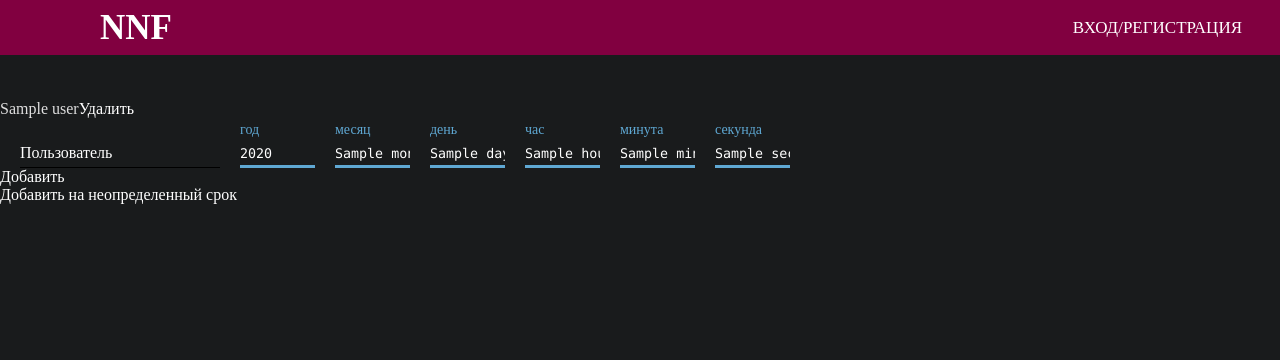
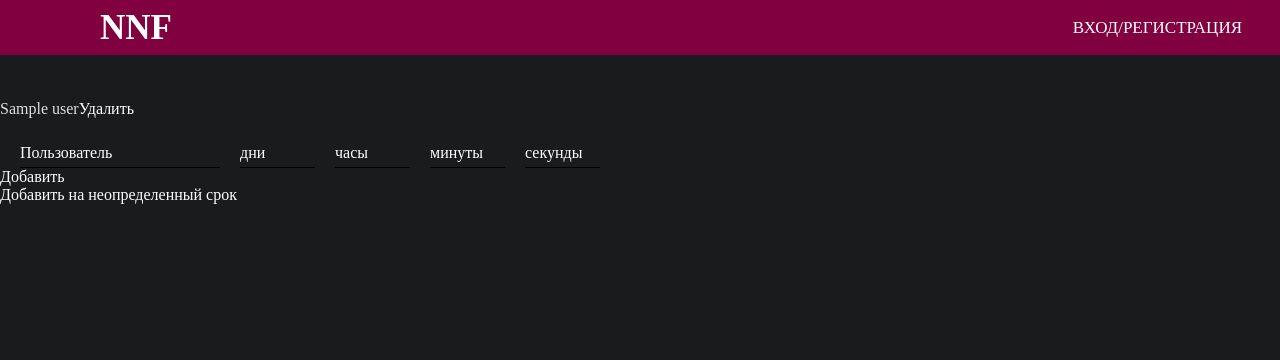
Before and after one commit to Ciremun/NNF, a Flask app: template src/templates/userprofile.html in a window 1280 px wide. Shown: the top 360 px of the page. Run offline with Flask 2, Linux system fonts and the light colour scheme; the template is opened without the code that fills it: most values are stand-ins (such as "Sample title", 1, 10 or a date in 2020); parts of the project's set-up code (start-up, migrations or seed data) failed here and were passed over.

Commit message:
account share interval to userpage

```diff
--- a/src/database.py
+++ b/src/database.py
@@ -68,10 +68,7 @@ VALUES (%s, %s, %s, %s, %s, %s, %s, %s, %s)\
 def addAccountShare(user_id: int, target_user_id: int,
                     duration: Optional[datetime.timedelta],
                     date: Optional[datetime.datetime]):
-    sql = """\
-INSERT INTO account_share(user_id, target_user_id, duration, date) \
-VALUES (%s, %s, %s, %s)\
-"""
+    sql = "SELECT addAccountShare(%s, %s, %s, %s)"
     cursor.execute(sql, (user_id, target_user_id, duration, date))
 
 @acquireLock
--- a/src/server.py
+++ b/src/server.py
@@ -257,20 +257,11 @@ def userprofile(username):
     SID = request.cookies.get("SID")
     session = getSession(SID)
     if session and session.username == username:
-        now = datetime.datetime.now()
 
         userinfo = {
             'auth': True,
             'username': username,
-            'displayname': userinfo[0],
-            'server-date': {
-                'year': now.year,
-                'month': now.month,
-                'day': now.day,
-                'hour': now.hour,
-                'minute': now.minute,
-                'second': now.second
-                }
+            'displayname': userinfo[0]
         }
         userinfo = getSessionAccountShare(session, userinfo)
 
@@ -394,23 +385,19 @@ def shared():
                 return {'success': True}
 
             d = message.get('duration')
-            if not isinstance(d, dict):
+            try:
+                assert isinstance(d, dict)
+                assert len(d) == 4
+                assert all(isinstance(v, int) and v >= 0 for v in [d.get('days'), d.get('hours'), d.get('minutes'), d.get('seconds')])
+                duration = datetime.timedelta(**d)
+            except AssertionError:
                 return {'success': False, 'message': 'Error: invalid account share duration'}
+            except OverflowError:
+                return {'success': False, 'message': 'OverflowError: int too large'}
+            except TypeError:
+                return {'success': False, 'message': 'TypeError: invalid datetime.timedelta keyword argument'}
 
-            try:
-                until_datetime = datetime.datetime(d['year'], d['month'], d['day'], d['hour'], d['minute'], d['second'])
-            except KeyError as e:
-                return {'success': False, 'message': f'KeyError: account share {e} key not found'}
-            except ValueError as e:
-                return {'success': False, 'message': f'ValueError: {e}'}
-
-            now = datetime.datetime.now()
-
-            if until_datetime <= now:
-                return {'success': False, 'message': 'Error: given date expired'}
-            duration = until_datetime - now
-
-            db.addAccountShare(session.user_id, target_user_id[0], duration, now)
+            db.addAccountShare(session.user_id, target_user_id[0], duration, datetime.datetime.now())
             return {'success': True}
         if act == 'del':
             target_user_id = message.get('target')
--- a/src/static/core.js
+++ b/src/static/core.js
@@ -64,17 +64,16 @@ async function addShared(forever=null) {
         data.forever = true;
     } else {
         let duration = {
-            year: document.getElementById('add-shared-year').value,
-            month: document.getElementById('add-shared-month').value,
-            day: document.getElementById('add-shared-day').value,
-            hour: document.getElementById('add-shared-hour').value,
-            minute: document.getElementById('add-shared-minute').value,
-            second: document.getElementById('add-shared-second').value
+            days: document.getElementById('add-shared-days').value,
+            hours: document.getElementById('add-shared-hours').value,
+            minutes: document.getElementById('add-shared-minutes').value,
+            seconds: document.getElementById('add-shared-seconds').value
         };
         Object.keys(duration).forEach(x => {
             if (duration[x] === "") duration[x] = 0;
             else duration[x] = Number(duration[x]);
         });
+        if (Object.values(duration).reduce((a, b) => a + b) <= 0) return showAlert('Error: invalid account share duration');
         data.duration = duration;
     }
     let response = await postData('/shared', data);
--- a/src/templates/userprofile.html
+++ b/src/templates/userprofile.html
@@ -13,7 +13,7 @@
         {% for user, target_user_id in userinfo['account_share']['shared_to'].items() %}
             <div class="shared-list">
                 <div class="shared-user">{{ user }}</div>
-                <a class="delete-shared" data-userid="{{ target_user_id }}" href="#" onclick=deleteShared()>Удалить</a>
+                <a class="delete-shared" data-userid="{{ target_user_id }}" onclick=deleteShared()>Удалить</a>
             </div>
         {% endfor %}
     {% endif %}
@@ -23,30 +23,22 @@
             <label for="add-shared-username" class="label-name"><span class="content-name">Пользователь</span></label>
         </div>
         <div class="add-shared-form width75">
-            <input type="text" name="add-shared-year" id="add-shared-year" spellcheck="false" value="{{ userinfo['server-date']['year'] }}" placeholder=" " onkeydown="addSharedEnterKey()">
-            <label for="add-shared-year" class="label-name"><span class="content-name">год</span></label>
+            <input type="text" name="add-shared-day" id="add-shared-days" spellcheck="false" maxlength="2" placeholder=" " onkeydown="addSharedEnterKey()">
+            <label for="add-shared-day" class="label-name"><span class="content-name">дни</span></label>
         </div>
         <div class="add-shared-form width75">
-            <input type="text" name="add-shared-month" id="add-shared-month" spellcheck="false" maxlength="2" value="{{ userinfo['server-date']['month'] }}" placeholder=" " onkeydown="addSharedEnterKey()">
-            <label for="add-shared-month" class="label-name"><span class="content-name">месяц</span></label>
+            <input type="text" name="add-shared-hour" id="add-shared-hours" spellcheck="false" maxlength="2" placeholder=" " onkeydown="addSharedEnterKey()">
+            <label for="add-shared-hour" class="label-name"><span class="content-name">часы</span></label>
         </div>
         <div class="add-shared-form width75">
-            <input type="text" name="add-shared-day" id="add-shared-day" spellcheck="false" maxlength="2" value="{{ userinfo['server-date']['day'] }}" placeholder=" " onkeydown="addSharedEnterKey()">
-            <label for="add-shared-day" class="label-name"><span class="content-name">день</span></label>
+            <input type="text" name="add-shared-minute" id="add-shared-minutes" spellcheck="false" maxlength="2" placeholder=" " onkeydown="addSharedEnterKey()">
+            <label for="add-shared-minute" class="label-name"><span class="content-name">минуты</span></label>
         </div>
         <div class="add-shared-form width75">
-            <input type="text" name="add-shared-hour" id="add-shared-hour" spellcheck="false" maxlength="2" value="{{ userinfo['server-date']['hour'] }}" placeholder=" " onkeydown="addSharedEnterKey()">
-            <label for="add-shared-hour" class="label-name"><span class="content-name">час</span></label>
-        </div>
-        <div class="add-shared-form width75">
-            <input type="text" name="add-shared-minute" id="add-shared-minute" spellcheck="false" maxlength="2" value="{{ userinfo['server-date']['minute'] }}" placeholder=" " onkeydown="addSharedEnterKey()">
-            <label for="add-shared-minute" class="label-name"><span class="content-name">минута</span></label>
-        </div>
-        <div class="add-shared-form width75">
-            <input type="text" name="add-shared-second" id="add-shared-second" spellcheck="false" maxlength="2" value="{{ userinfo['server-date']['second'] }}" placeholder=" " onkeydown="addSharedEnterKey()">
-            <label for="add-shared-second" class="label-name"><span class="content-name">секунда</span></label>
+            <input type="text" name="add-shared-second" id="add-shared-seconds" spellcheck="false" maxlength="2" placeholder=" " onkeydown="addSharedEnterKey()">
+            <label for="add-shared-second" class="label-name"><span class="content-name">секунды</span></label>
         </div>
     </div>
-    <div class="add-shared-submit"><a href="#" onclick="addShared()">Добавить</a></div>
-    <div class="add-shared-submit"><a href="#" onclick="addShared(true)">Добавить на неопределенный срок</a></div>
+    <div class="add-shared-submit"><a onclick="addShared()">Добавить</a></div>
+    <div class="add-shared-submit"><a onclick="addShared(true)">Добавить на неопределенный срок</a></div>
 {% endblock %}
```
Also changed, not shown: src/sql/functions.sql (+12 -0 lines).
